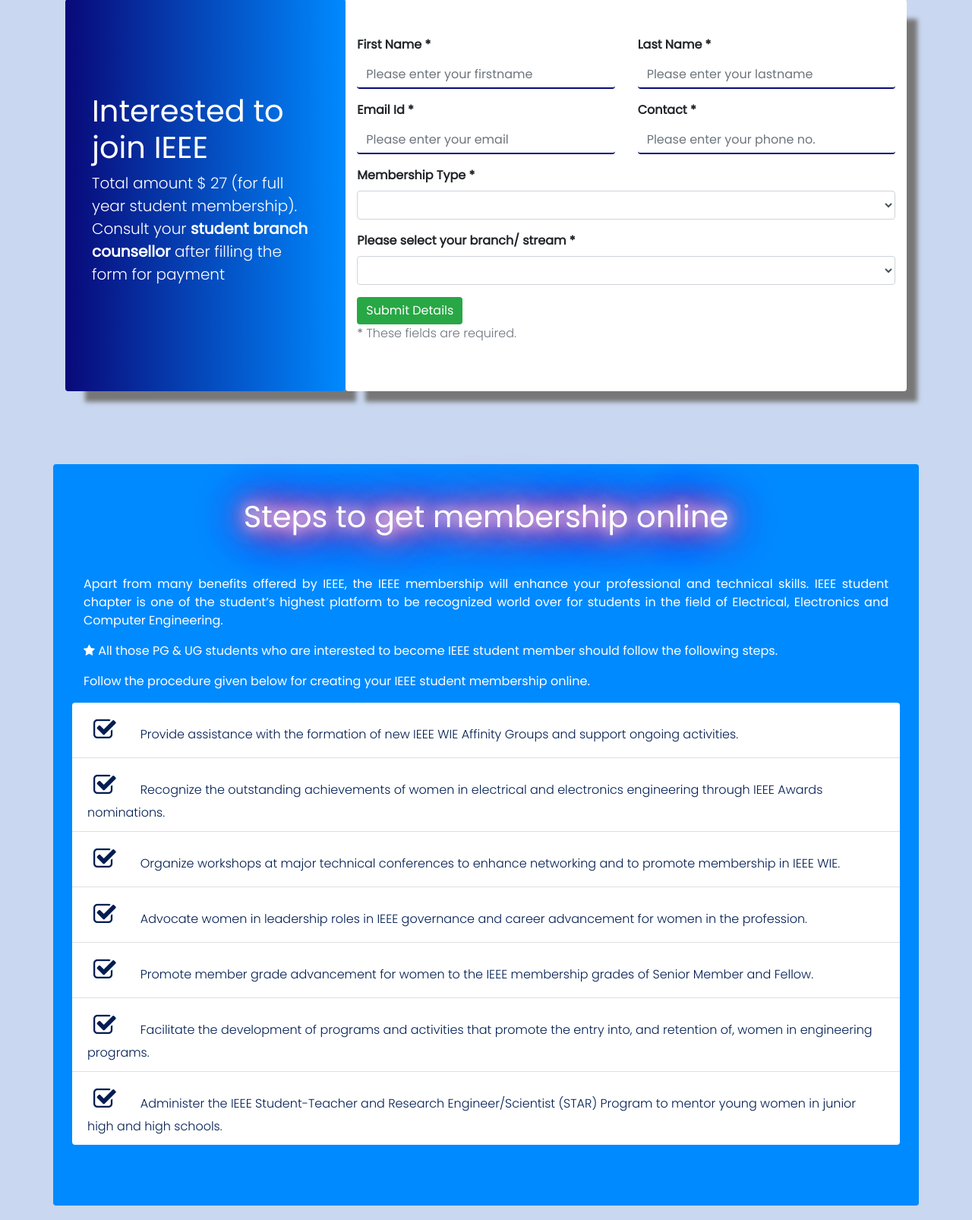
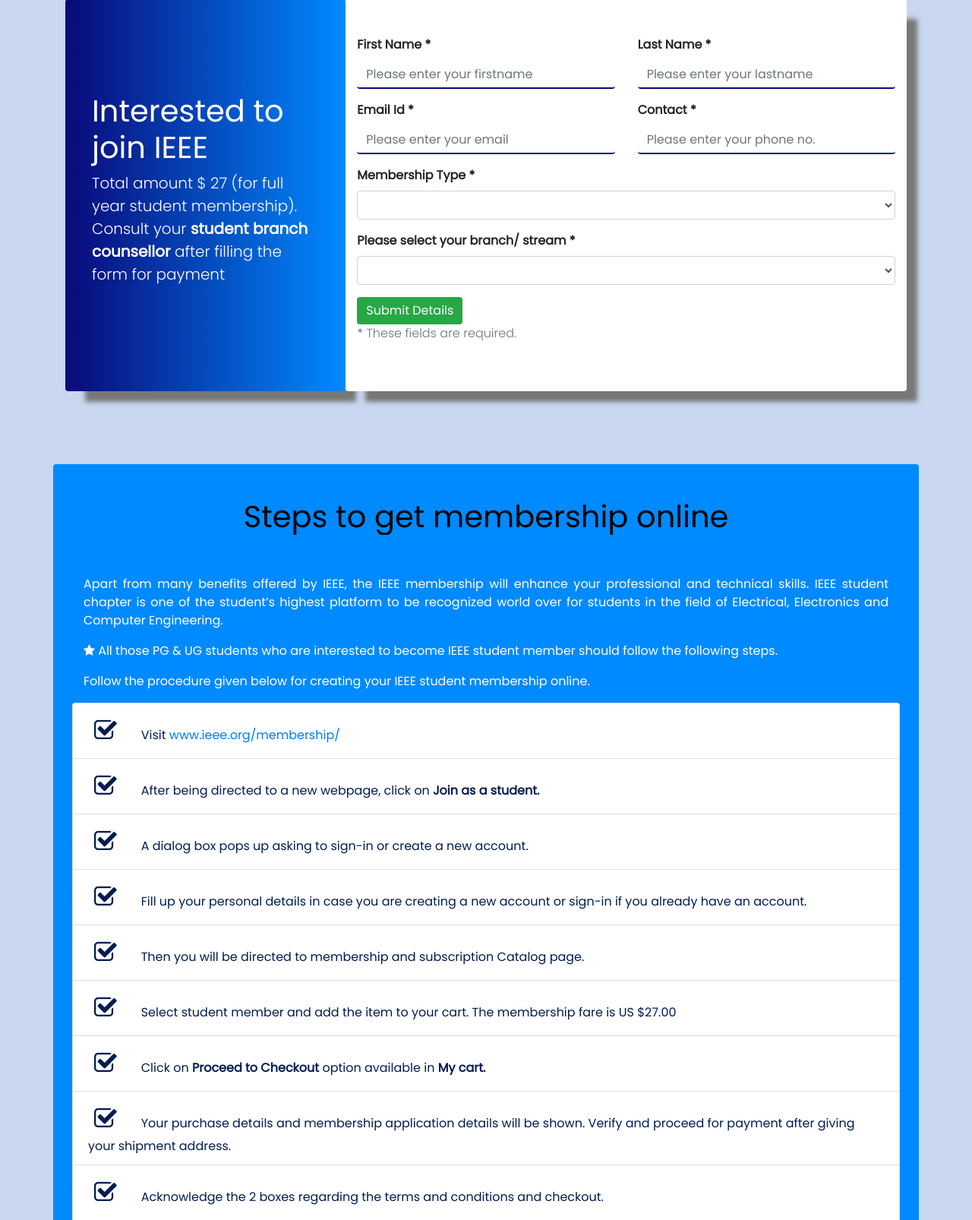
Before and after one commit to rakshithavarma/website, a PHP site: page /membership_form.html in a window 1280 px wide. Shown: the part 657-2263 px from the top of the page at 76% size. Run offline with PHP 8.4, Linux system fonts and the light colour scheme.

Commit message:
online-membership

```diff
--- a/css/membership_styles.css
+++ b/css/membership_styles.css
@@ -83,37 +83,10 @@ body{
 
 .membership-process-heading h1{
 	/*font-size: 60px;*/
-  	/*background: linear-gradient(90deg, rgba(121,64,9,1) 0%, rgba(169,229,107,1) 100%);
+	text-align: center;
+  	background: linear-gradient(90deg, rgba(0,0,0,1) 0%, rgba(0,0,0,1) 100%);
   	-webkit-background-clip: text;
-  	-webkit-text-fill-color: transparent;*/
-  	/*text-shadow: 0 12px rgba(30,132,242,0.52);*/
-  	text-shadow: 0 2px 2px #dfdfdf,
-      -2px 5px 1px #b8b8b8;
-      /*-4px 8px 0px #979797,
-      -6px 11px 0px #747474,
-      -8px 14px 0px #565656,
-      -10px 17px 0px #343434,
-      -12px 20px 0px #171717,
-      -14px 23px 0px #000;*/
-}
-
-.glow {
-  /*font-size: 80px;*/
-  color: #fff;
-  text-align: center;
-  -webkit-animation: glow 1s ease-in-out infinite alternate;
-  -moz-animation: glow 1s ease-in-out infinite alternate;
-  animation: glow 1s ease-in-out infinite alternate;
-}
-
-@-webkit-keyframes glow {
-  from {
-    text-shadow: 0 0 10px #fff, 0 0 20px #fff, 0 0 30px #e60073, 0 0 40px #e60073, 0 0 50px #e60073, 0 0 60px #e60073, 0 0 70px #e60073;
-  }
-
-  to {
-    text-shadow: 0 0 20px #fff, 0 0 30px #ff4da6, 0 0 40px #ff4da6, 0 0 50px #ff4da6, 0 0 60px #ff4da6, 0 0 70px #ff4da6, 0 0 80px #ff4da6;
-  }
+  	-webkit-text-fill-color: transparent;
 }
 
 .membership-process-info{
--- a/membership_form.html
+++ b/membership_form.html
@@ -223,27 +223,45 @@
 						<p>Follow the procedure given below for creating your IEEE student membership online.</p>
 					</div>
 
-					<div class="list-group-flush rounded">
+					<div class="list-group rounded" style="font-weight: 400;">
 						            <div class="list-group-item">
-						             	<p class="mb-0"><i class="fa fa-check-square-o fa-2x mr-4 blue p-2 white-text rounded " aria-hidden="true"></i>Provide assistance with the formation of new IEEE WIE Affinity Groups and support ongoing activities.</p>
+						             	<p class="mb-0"><i class="fa fa-check-square-o fa-2x mr-4 blue p-2 white-text rounded " aria-hidden="true"></i>Visit <a href="www.ieee.org/membership/">www.ieee.org/membership/</a></p>
 						            </div>
 						            <div class="list-group-item">
-						             	<p class="mb-0"><i class="fa fa-check-square-o fa-2x mr-4 blue p-2 white-text rounded " aria-hidden="true"></i>Recognize the outstanding achievements of women in electrical and electronics engineering through IEEE Awards nominations.</p>
+						             	<p class="mb-0"><i class="fa fa-check-square-o fa-2x mr-4 blue p-2 white-text rounded " aria-hidden="true"></i>After being directed to a new webpage, click on <b>Join as a student.</b></p>
 						            </div>
 						            <div class="list-group-item">
-						             	<p class="mb-0"><i class="fa fa-check-square-o fa-2x mr-4 blue p-2 white-text rounded " aria-hidden="true"></i>Organize workshops at major technical conferences to enhance networking and to promote membership in IEEE WIE.</p>
+						             	<p class="mb-0"><i class="fa fa-check-square-o fa-2x mr-4 blue p-2 white-text rounded " aria-hidden="true"></i>A dialog box pops up asking to sign-in or create a new account.</p>
 						            </div>
 						            <div class="list-group-item">
-						             	<p class="mb-0"><i class="fa fa-check-square-o fa-2x mr-4 blue p-2 white-text rounded " aria-hidden="true"></i>Advocate women in leadership roles in IEEE governance and career advancement for women in the profession.</p>
+						             	<p class="mb-0"><i class="fa fa-check-square-o fa-2x mr-4 blue p-2 white-text rounded " aria-hidden="true"></i>Fill up your personal details in case you are creating a new account or sign-in if you already have an account.</p>
 						            </div>
 						            <div class="list-group-item">
-						             	<p class="mb-0"><i class="fa fa-check-square-o fa-2x mr-4 blue p-2 white-text rounded " aria-hidden="true"></i>Promote member grade advancement for women to the IEEE membership grades of Senior Member and Fellow.</p>
+						             	<p class="mb-0"><i class="fa fa-check-square-o fa-2x mr-4 blue p-2 white-text rounded " aria-hidden="true"></i>Then you will be directed to membership and subscription Catalog page.</p>
 						            </div>
 						            <div class="list-group-item">
-						             	<p class="mb-0"><i class="fa fa-check-square-o fa-2x mr-4 blue p-2 white-text rounded " aria-hidden="true"></i>Facilitate the development of programs and activities that promote the entry into, and retention of, women in engineering programs.</p>
+						             	<p class="mb-0"><i class="fa fa-check-square-o fa-2x mr-4 blue p-2 white-text rounded " aria-hidden="true"></i>Select student member and add the item to your cart. The membership fare is US $27.00</p>
 						            </div>
 						            <div class="list-group-item">
-						             	<p class="mb-0"><i class="fa fa-check-square-o fa-2x mr-4 blue p-2 white-text rounded " aria-hidden="true"></i>Administer the IEEE Student-Teacher and Research Engineer/Scientist (STAR) Program to mentor young women in junior high and high schools.</p>
+						             	<p class="mb-0"><i class="fa fa-check-square-o fa-2x mr-4 blue p-2 white-text rounded " aria-hidden="true"></i>Click on <b>Proceed to Checkout</b> option available in <b>My cart.</b></p>
+						            </div>
+						            <div class="list-group-item">
+						             	<p class="mb-0"><i class="fa fa-check-square-o fa-2x mr-4 blue p-2 white-text rounded " aria-hidden="true"></i>Your purchase details and membership application details will be shown. Verify and proceed for payment after giving your shipment address.</p>
+						            </div>
+						            <div class="list-group-item">
+						             	<p class="mb-0"><i class="fa fa-check-square-o fa-2x mr-4 blue p-2 white-text rounded " aria-hidden="true"></i>Acknowledge the 2 boxes regarding the terms and conditions and checkout.</p>
+						            </div>
+						            <div class="list-group-item">
+						             	<p class="mb-0"><i class="fa fa-check-square-o fa-2x mr-4 blue p-2 white-text rounded " aria-hidden="true"></i>Now you have to choose the payment option.</p>
+						            </div>
+						            <div class="list-group-item">
+						             	<p class="mb-0"><i class="fa fa-check-square-o fa-2x mr-4 blue p-2 white-text rounded " aria-hidden="true"></i>If you are paying through credit card then fill up the details of credit card and continue.</p>
+						            </div>
+						            <div class="list-group-item">
+						             	<p class="mb-0"><i class="fa fa-check-square-o fa-2x mr-4 blue p-2 white-text rounded " aria-hidden="true"></i>For payment through check/DD, click on <b>Print Order to Mail or Fax.</b> It will show a proforma titled <b>Print and Mail/Fax.</b> Complete the proforma filling details of check/DD in the column check number.</p>
+						            </div>
+						            <div class="list-group-item">
+						             	<p class="mb-0"><i class="fa fa-check-square-o fa-2x mr-4 blue p-2 white-text rounded " aria-hidden="true"></i>For further queries contact our IEEE SB GVPCE(A) @ <a href="mailto:ieeesbgvp@gmail.com? subject = ">ieeesbgvp@gmail.com</a></p>
 						            </div>
 						        </div>
 				</div>
```
